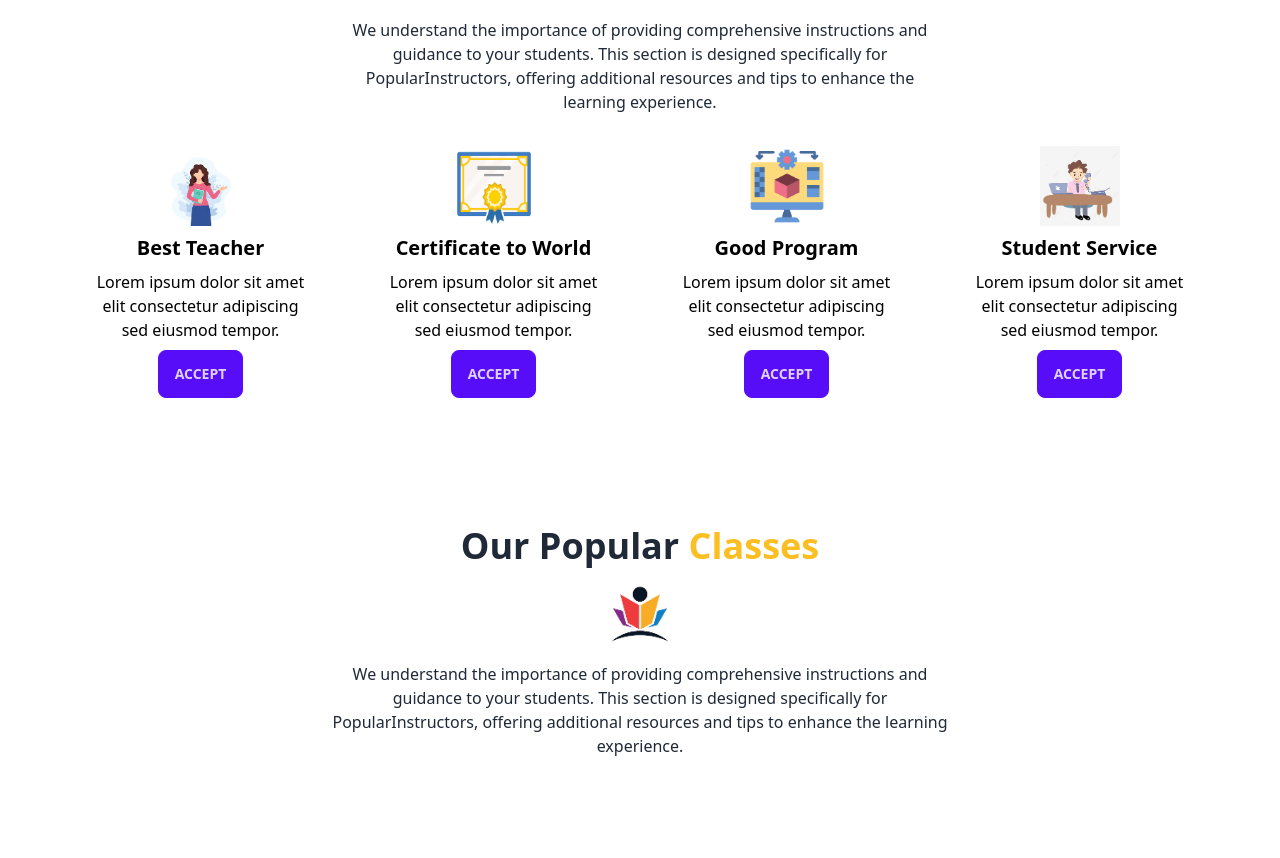
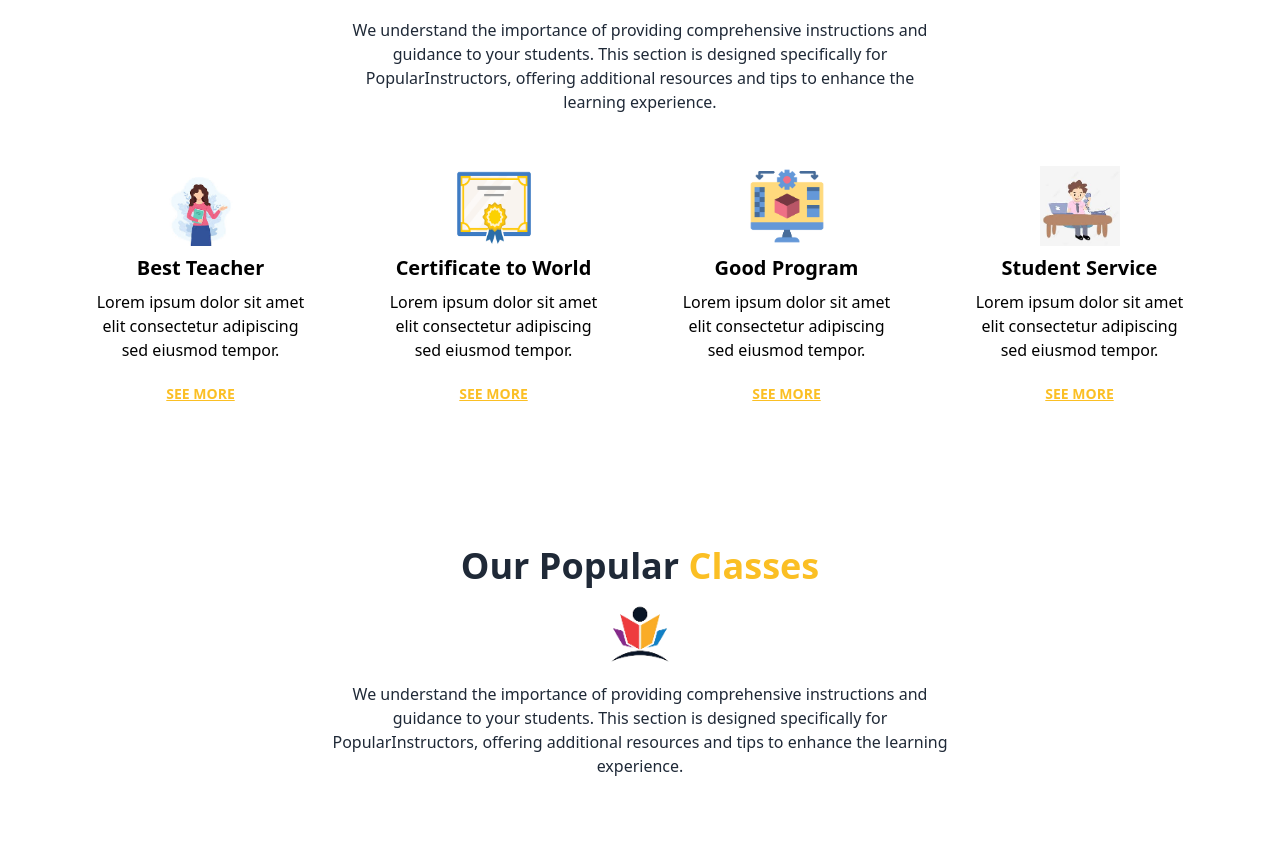
Before and after one commit to HmSani6699/summer-camp-client, a React (Vite) app: page / in a window 1280 px wide. Shown: the part 886-1744 px from the top of the page. Built offline with nearby package versions, Linux system fonts and the light colour scheme; no server answers.

Commit message:
added the margin in welcome top

```diff
--- a/src/Pages/Home/Home/Welcome/Welcome.jsx
+++ b/src/Pages/Home/Home/Welcome/Welcome.jsx
@@ -9,11 +9,11 @@ const Welcome = () => {
 
 
     return (
-        <div className="max-w-6xl mx-auto">
+        <div className="max-w-6xl mx-auto ">
             <h2 className="text-4xl font-bold text-center mt-24">Welcome to <span className="text-amber-400">Sadiq</span></h2>
             <SectionTitle subHeadding={`We understand the importance of providing comprehensive instructions and guidance to your students. This section is designed specifically for PopularInstructors, offering additional resources and tips to enhance the learning experience.`}></SectionTitle>
 
-            <div className="grid grid-cols-1 md:grid-cols-3 lg:grid-cols-4 gap-5">
+            <div className="grid grid-cols-1 md:grid-cols-3 lg:grid-cols-4 gap-5 mt-5">
 
                     <WelcomeCart image={image4} name='Best Teacher' details='Lorem ipsum dolor sit amet elit consectetur adipiscing sed eiusmod tempor.'></WelcomeCart>
 
--- a/src/Pages/Home/Home/Welcome/WelcomeCart.jsx
+++ b/src/Pages/Home/Home/Welcome/WelcomeCart.jsx
@@ -7,7 +7,7 @@ const WelcomeCart = ({ image, name, details }) => {
                 <h2 className="card-title">{name}</h2>
                 <p>{details}</p>
                 <div className="">
-                    <button className="btn btn-primary">Accept</button>
+                <button className="btn text-amber-400 btn-link">See more</button>
                 </div>
             </div>
         </div>
```
